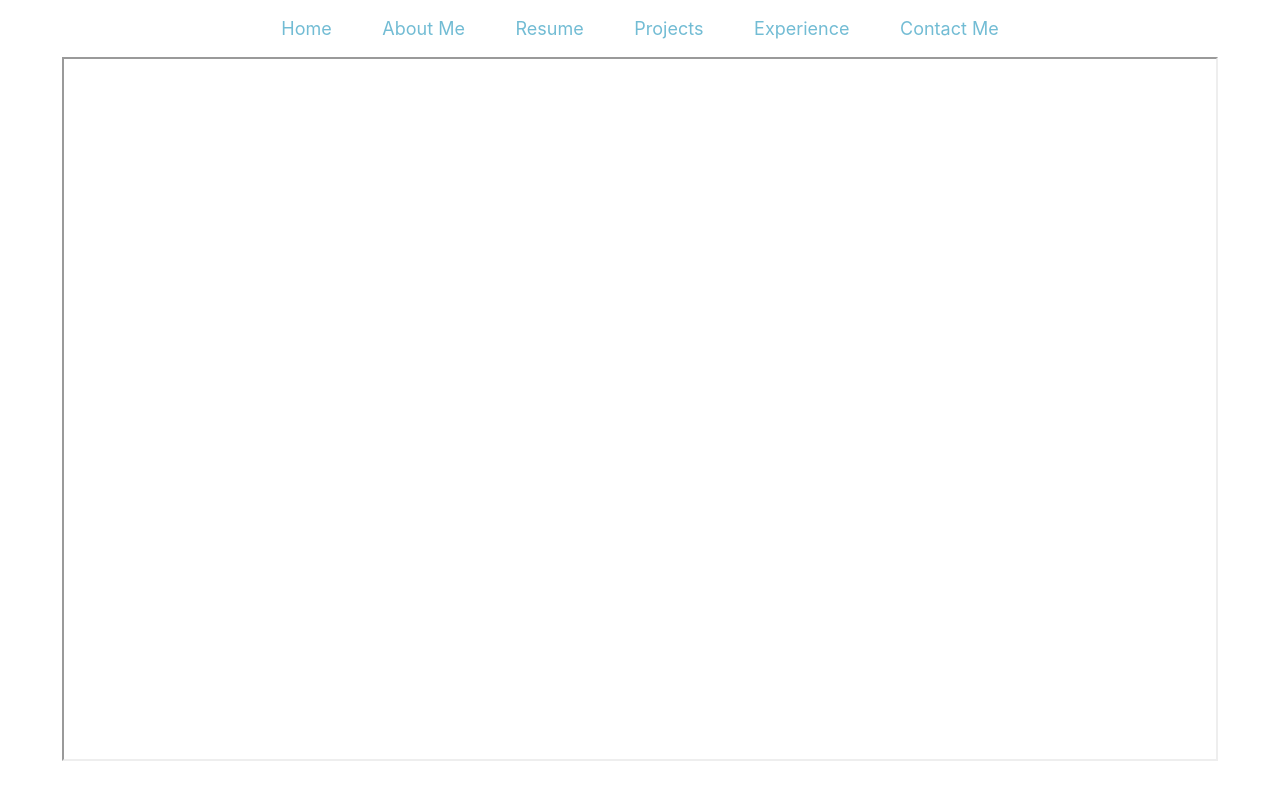
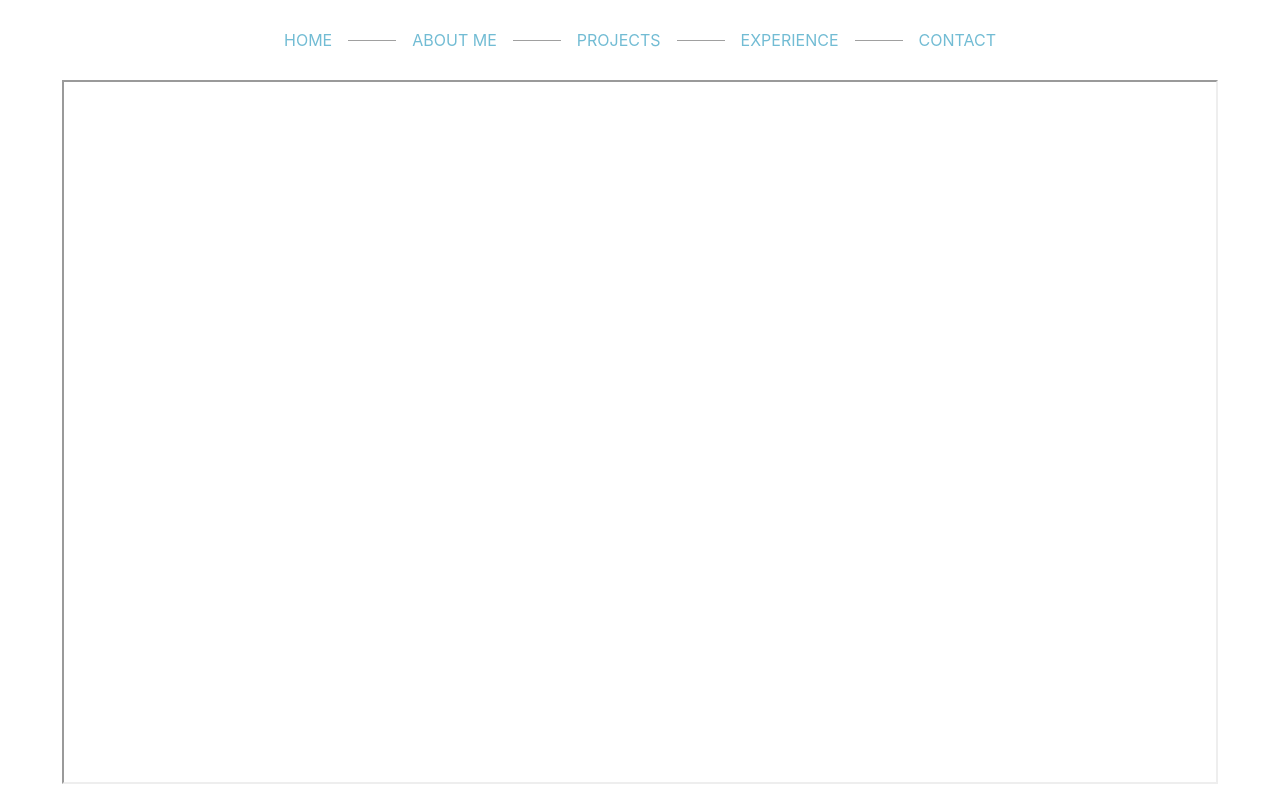
Before and after one commit to mop03/MyPortfolio, a React (Create React App) app in the folder mariamwebsite/: page /resume in a window 1280 px wide. Built offline with nearby package versions, Linux system fonts and the light colour scheme.

Commit message:
Draft 2 fixes

```diff
--- a/mariamwebsite/src/components/NavBar.js
+++ b/mariamwebsite/src/components/NavBar.js
@@ -1,52 +1,108 @@
-import React from "react";
-import './NavBar.css';
-import { Link } from 'react-router-dom';
+import { Box } from '@mui/material';
+import React, { Fragment } from 'react';
+import { Link } from '@mui/material';
+import styled from '@emotion/styled';
 
 export default function NavBar() {
+   const navItems =
+    window.innerWidth > 425
+      ? [
+          { to: '/', name: 'HOME' },
+          { to: '/aboutme', name: 'ABOUT ME' },
+           { to: '/projects', name: 'PROJECTS' },
+          { to: '/experience', name: 'EXPERIENCE' },
+          { to: '/contactme', name: 'CONTACT' },
+        ]
+      : [
+          { to: '/', name: 'HOME' },
+          { to: '/experience', name: 'EXPERIENCE' },
+          { to: '/projects', name: 'PROJECTS' },
+        ];
+
+      const currPage = '/' + window.location.href.split('/')[window.location.href.split('/').length - 1];
+
+      const NavLink = styled(Link)(({ theme }) => ({
+        fontSize: '1rem',
+        color: '#72bcd4',
+        textDecoration: 'none',
+        zIndex: 2,
+        }));
+
     return (
-      <div className='NavBar'>
-             <p>
-                    <Link  className="hover-bold"
-                      to="/"
-                      style={{ textDecoration: 'none', color: '#72bcd4' }}
-                    >Home
-                    </Link>
-              </p>
-             <p>
-                    <Link  className="hover-bold"
-                      to="/aboutme"
-                      style={{ textDecoration: 'none', color: '#72bcd4'  }}
-                    >About Me
-                    </Link>
-              </p>
-             <p>
-                    <Link  className="hover-bold"
-                      to="/resume"
-                      style={{ textDecoration: 'none', color: '#72bcd4' }}
-                    >Resume
-                    </Link>
-              </p>
-               <p>
-                    <Link  className="hover-bold"
-                      to="/projects"
-                      style={{ textDecoration: 'none', color: '#72bcd4' }}
-                    >Projects
-                    </Link>
-              </p>
-              <p>
-                    <Link  className="hover-bold"
-                      to="/experience"
-                      style={{ textDecoration: 'none', color: '#72bcd4' }}
-                    >Experience
-                    </Link>
-              </p>
-              <p>
-                    <Link  className="hover-bold"
-                      to="/contactme"
-                      style={{ textDecoration: 'none', color: '#72bcd4' }}
-                    >Contact Me
-                    </Link>
-              </p>
-      </div>
+      <Box
+      sx={{
+        display: 'flex',
+        justifyContent: 'center',
+        gap: '1rem',
+        height: '5rem',
+      }}
+      alignItems={'center'}
+    >
+      <NavLink href={navItems[0].to}>{navItems[0].name}</NavLink>
+      {navItems.slice(1).map((navItem) => {
+        return (
+          <Fragment key={navItem.to}>
+            <hr
+              style={{
+                width: window.innerWidth > 425 ? '3rem' : '1.5rem',
+                border: 'none',
+                borderTop: '1px solid #a0a0a0',
+                margin: '8px 0',
+              }}
+            />
+            <NavLink
+              sx={navItem.to === currPage ? { color: "'#0d6885' !important" } : {}}
+              href={navItem.to}
+            >
+              {navItem.name}
+            </NavLink>
+          </Fragment>
+        );
+      })}
+    </Box>
+      // <div className='NavBar'>
+      //        <p>
+      //               <Link  className="hover-bold"
+      //                 to="/"
+      //                 style={{ textDecoration: 'none', color: '#72bcd4' }}
+      //               >Home
+      //               </Link>
+      //         </p>
+      //        <p>
+      //               <Link  className="hover-bold"
+      //                 to="/aboutme"
+      //                 style={{ textDecoration: 'none', color: '#72bcd4'  }}
+      //               >About Me
+      //               </Link>
+      //         </p>
+      //        <p>
+      //               <Link  className="hover-bold"
+      //                 to="/resume"
+      //                 style={{ textDecoration: 'none', color: '#72bcd4' }}
+      //               >Resume
+      //               </Link>
+      //         </p>
+      //          <p>
+      //               <Link  className="hover-bold"
+      //                 to="/projects"
+      //                 style={{ textDecoration: 'none', color: '#72bcd4' }}
+      //               >Projects
+      //               </Link>
+      //         </p>
+      //         <p>
+      //               <Link  className="hover-bold"
+      //                 to="/experience"
+      //                 style={{ textDecoration: 'none', color: '#72bcd4' }}
+      //               >Experience
+      //               </Link>
+      //         </p>
+      //         <p>
+      //               <Link  className="hover-bold"
+      //                 to="/contactme"
+      //                 style={{ textDecoration: 'none', color: '#72bcd4' }}
+      //               >Contact Me
+      //               </Link>
+      //         </p>
+      // </div>
     );
   }
```
